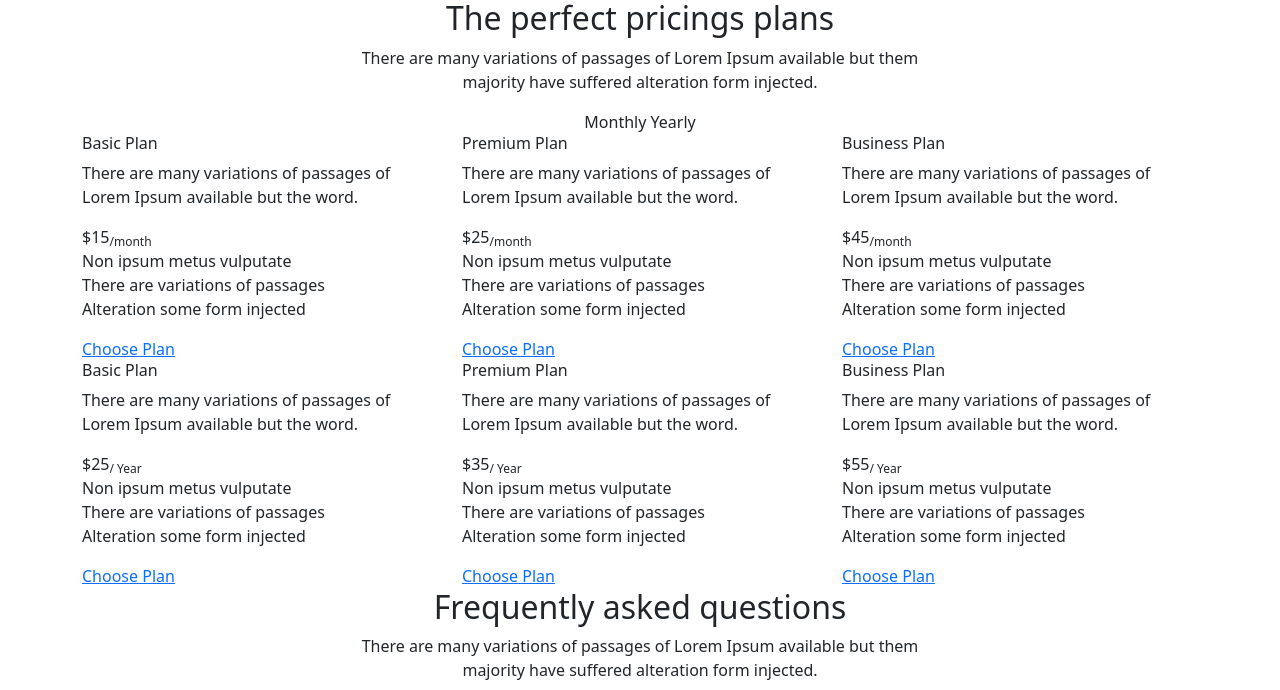
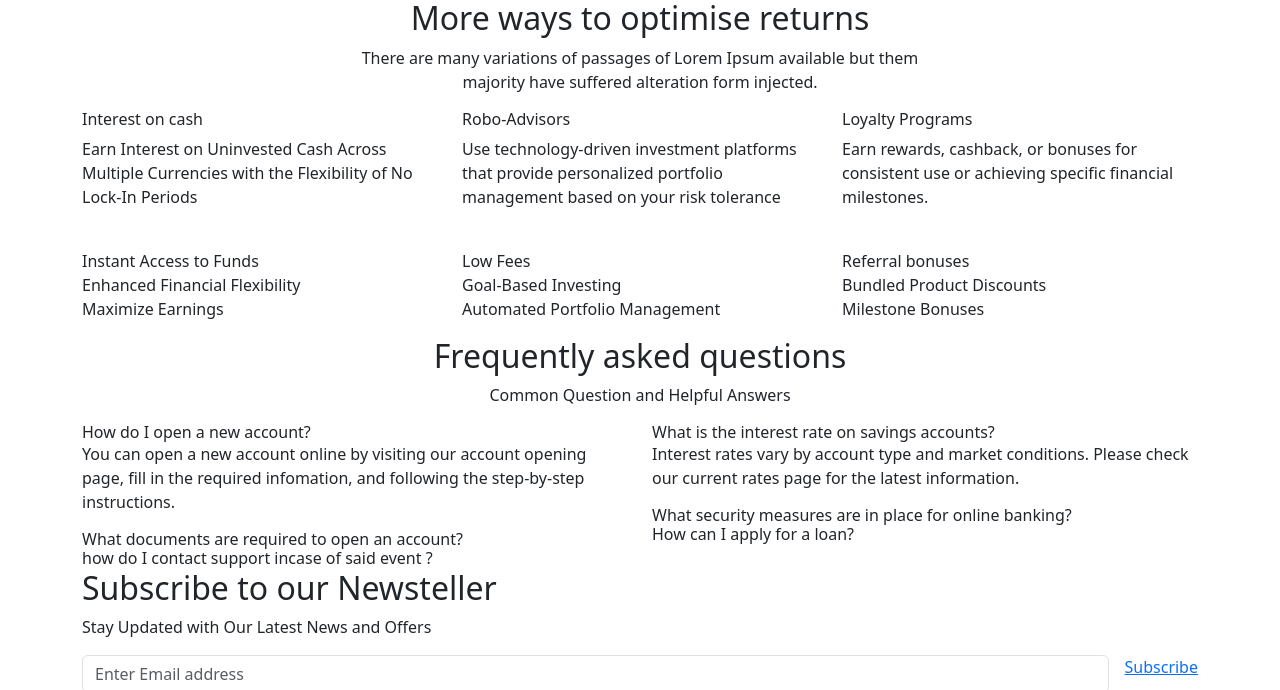
Before and after one commit to okoriek/banking, a Django app: page / in a window 1280 px wide. Shown: the part 4669-5359 px from the top of the page. Run offline with Django 5.2, Linux system fonts and the light colour scheme; data that the repository does not hold is empty; some libraries are stand-ins or nearby versions.

Commit message:
authentication

```diff
--- a/backend/templates/backend/home.html
+++ b/backend/templates/backend/home.html
@@ -2,6 +2,7 @@
 {% load static %}
 {% block title %}Echelonglobe - Home{% endblock %}
 {% block body %}
+
 <!-- banner section -->
 <section class="banner-saas-area">
     <img class="shape_img" src="{% static 'img/saas-app/grid.png' %}" alt="">
@@ -16,8 +17,8 @@
                 </h1>
                 <p class="wow fadeInUp" data-wow-delay="0.55s">Banking made simple, secure, and accessible from anywhere.</p>
                 <div class="d-flex flex-column flex-sm-row justify-content-center mt-25 subscribe-field">
-                    <a href="" data-wow-delay="0.5s"
-                        class="wow fadeInUp theme-btn theme-btn-lg mt-50">Get started now
+                    <a href="{% url 'register' %}" data-wow-delay="0.5s"
+                        class="wow fadeInUp theme-btn theme-btn-lg mt-50">Open Account
                         <i class="arrow_right-up"></i>
                     </a>
                     <a href="" class="wow fadeInUp mt-50 theme-btn theme-btn-lg theme-btn-alt"
@@ -225,14 +226,9 @@
 <section class="saas-pricing-area bg-white">
     <div class="container">
         <div class="saas-section-title text-center mb-60 wow fadeInUp" data-wow-delay="0.2s">
-            <h2>The perfect <span>pricings</span> plans</h2>
+            <h2>More ways to <span>optimise</span> returns</h2>
             <p>There are many variations of passages of Lorem Ipsum available but them<br> majority have
                 suffered alteration form injected.</p>
-        </div>
-        <div class="pricing_tab_btn active text-center">
-            <span>Monthly</span>
-            <span class="toggle"></span>
-            <span>Yearly</span>
         </div>
         <div class="pricing_inner">
             <div class="price_items month">
@@ -240,101 +236,40 @@
                     <div class="col-xl-4 col-md-6">
                         <div class="price_item wow fadeInUp">
                             <div class="price_header">
-                                <h6>Basic Plan</h6>
-                                <p>There are many variations of passages of Lorem Ipsum available but the
-                                    word.</p>
+                                <h6>Interest on cash</h6>
+                                <p>Earn Interest on Uninvested Cash Across Multiple Currencies with the Flexibility of No Lock-In Periods</p>
                             </div>
-                            <div class="price">$15<sub>/month</sub></div>
-                            <ul class="service_list list-unstyled">
-                                <li><i class="icon_check_alt"></i>Non ipsum metus vulputate</li>
-                                <li><i class="icon_check_alt"></i>There are variations of passages</li>
-                                <li><i class="icon_check_alt"></i>Alteration some form injected</li>
+                            <ul class="service_list list-unstyled pt-4">
+                                <li><i class="icon_check_alt"></i>Instant Access to Funds</li>
+                                <li><i class="icon_check_alt"></i>Enhanced Financial Flexibility</li>
+                                <li><i class="icon_check_alt"></i>Maximize Earnings</li>
                             </ul>
-                            <a href="" class="price_btn theme-btn theme-btn-alt">Choose Plan</a>
                         </div>
                     </div>
                     <div class="col-xl-4 col-md-6">
                         <div class="price_item wow fadeInUp">
                             <div class="price_header">
-                                <h6>Premium Plan</h6>
-                                <p>There are many variations of passages of Lorem Ipsum available but the
-                                    word.</p>
+                                <h6>Robo-Advisors</h6>
+                                <p>Use technology-driven investment platforms that provide personalized portfolio management based on your risk tolerance</p>
                             </div>
-                            <div class="price">$25<sub>/month</sub></div>
-                            <ul class="service_list list-unstyled">
-                                <li><i class="icon_check_alt"></i>Non ipsum metus vulputate</li>
-                                <li><i class="icon_check_alt"></i>There are variations of passages</li>
-                                <li><i class="icon_check_alt"></i>Alteration some form injected</li>
+                            <ul class="service_list list-unstyled pt-4">
+                                <li><i class="icon_check_alt"></i>Low Fees</li>
+                                <li><i class="icon_check_alt"></i>Goal-Based Investing</li>
+                                <li><i class="icon_check_alt"></i>Automated Portfolio Management</li>
                             </ul>
-                            <a href="" class="price_btn theme-btn theme-btn-alt">Choose Plan</a>
                         </div>
                     </div>
                     <div class="col-xl-4 col-md-6">
                         <div class="price_item wow fadeInUp">
                             <div class="price_header">
-                                <h6>Business Plan</h6>
-                                <p>There are many variations of passages of Lorem Ipsum available but the
-                                    word.</p>
+                                <h6>Loyalty Programs</h6>
+                                <p>Earn rewards, cashback, or bonuses for consistent use or achieving specific financial milestones.</p>
                             </div>
-                            <div class="price">$45<sub>/month</sub></div>
-                            <ul class="service_list list-unstyled">
-                                <li><i class="icon_check_alt"></i>Non ipsum metus vulputate</li>
-                                <li><i class="icon_check_alt"></i>There are variations of passages</li>
-                                <li><i class="icon_check_alt"></i>Alteration some form injected</li>
+                            <ul class="service_list list-unstyled pt-4">
+                                <li><i class="icon_check_alt"></i>Referral bonuses</li>
+                                <li><i class="icon_check_alt"></i>Bundled Product Discounts</li>
+                                <li><i class="icon_check_alt"></i>Milestone Bonuses</li>
                             </ul>
-                            <a href="" class="price_btn theme-btn theme-btn-alt">Choose Plan</a>
-                        </div>
-                    </div>
-                </div>
-            </div>
-            <div class="price_items year">
-                <div class="row justify-content-center">
-                    <div class="col-xl-4 col-md-6">
-                        <div class="price_item wow fadeInUp">
-                            <div class="price_header">
-                                <h6>Basic Plan</h6>
-                                <p>There are many variations of passages of Lorem Ipsum available but the
-                                    word.</p>
-                            </div>
-                            <div class="price">$25<sub>/ Year</sub></div>
-                            <ul class="service_list list-unstyled">
-                                <li><i class="icon_check_alt"></i>Non ipsum metus vulputate</li>
-                                <li><i class="icon_check_alt"></i>There are variations of passages</li>
-                                <li><i class="icon_check_alt"></i>Alteration some form injected</li>
-                            </ul>
-                            <a href="" class="price_btn theme-btn theme-btn-alt">Choose Plan</a>
-                        </div>
-                    </div>
-                    <div class="col-xl-4 col-md-6">
-                        <div class="price_item wow fadeInUp">
-                            <div class="price_header">
-                                <h6>Premium Plan</h6>
-                                <p>There are many variations of passages of Lorem Ipsum available but the
-                                    word.</p>
-                            </div>
-                            <div class="price">$35<sub>/ Year</sub></div>
-                            <ul class="service_list list-unstyled">
-                                <li><i class="icon_check_alt"></i>Non ipsum metus vulputate</li>
-                                <li><i class="icon_check_alt"></i>There are variations of passages</li>
-                                <li><i class="icon_check_alt"></i>Alteration some form injected</li>
-                            </ul>
-                            <a href="" class="price_btn theme-btn theme-btn-alt">Choose Plan</a>
-                        </div>
-                    </div>
-                    <div class="col-xl-4 col-md-6">
-                        <div class="price_item wow fadeInUp">
-                            <div class="price_header">
-                                <h6>Business Plan</h6>
-                                <p>There are many variations of passages of Lorem Ipsum available but the
-                                    word.</p>
-                            </div>
-                            <div class="price">$55<sub>/ Year</sub></div>
-                            <ul class="service_list list-unstyled">
-                                <li><i class="icon_check_alt"></i>Non ipsum metus vulputate</li>
-                                <li><i class="icon_check_alt"></i>There are variations of passages</li>
-                                <li><i class="icon_check_alt"></i>Alteration some form injected</li>
-                            </ul>
-                            <a href="" class="price_btn theme-btn theme-btn-alt">Choose Plan</a>
                         </div>
                     </div>
                 </div>
@@ -349,8 +284,7 @@
     <div class="container">
         <div class="saas-section-title text-center mb-60 wow fadeInUp" data-wow-delay="0.2s">
             <h2>Frequently asked <span>questions</span></h2>
-            <p>There are many variations of passages of Lorem Ipsum available but them<br> majority have
-                suffered alteration form injected.</p>
+            <p>Common Question and Helpful Answers</p>
         </div>
         <div class="row">
             <div class="col-lg-6">
@@ -359,16 +293,14 @@
                         <div class="faq-header" id="headingOne">
                             <h6 class="mb-0" data-bs-toggle="collapse" data-bs-target="#collapseOne"
                                 aria-expanded="true" aria-controls="collapseOne">
-                                How do I reset my password?<i class="icon_plus"></i><i
+                                How do I open a new account?<i class="icon_plus"></i><i
                                     class="icon_minus-06"></i>
                             </h6>
                         </div>
                         <div id="collapseOne" class="collapse show" aria-labelledby="headingOne"
                             data-bs-parent="#accordionExample">
                             <div class="faq-body">
-                                <p> To reset your password, go to the login page and click on the "Forgot
-                                    Password" link. You will be prompted to enter your email address and a reset
-                                    link will be sent to you.</p>
+                                <p> You can open a new account online by visiting our account opening page, fill in the required infomation, and following the step-by-step instructions.</p>
                             </div>
                         </div>
                     </div>
@@ -377,16 +309,14 @@
                         <div class="faq-header" id="headingTwo">
                             <h6 class="mb-0 collapsed" data-bs-toggle="collapse" data-bs-target="#collapseTwo"
                                 aria-expanded="true" aria-controls="collapseTwo">
-                                What payment methods do you accept and how do I track my purchase order?<i
+                                What documents are required to open an account?<i
                                     class="icon_plus"></i><i class="icon_minus-06"></i>
                             </h6>
                         </div>
                         <div id="collapseTwo" class="collapse" aria-labelledby="headingTwo"
                             data-bs-parent="#accordionExample">
                             <div class="faq-body">
-                                <p> To reset your password, go to the login page and click on the "Forgot
-                                    Password" link. You will be prompted to enter your email address and a reset
-                                    link will be sent to you.</p>
+                                <p> To open an account, you'll need a government-issued ID (like a passport or driver’s license), proof of address, and your Social Security Number or equivalent.</p>
                             </div>
                         </div>
                     </div>
@@ -395,17 +325,14 @@
                         <div class="faq-header" id="headingThree">
                             <h6 class="mb-0 collapsed" data-bs-toggle="collapse" data-bs-target="#collapseThree"
                                 aria-expanded="true" aria-controls="collapseThree">
-                                What is your return policy and how do I contact
-                                support incase of said event ?<i class="icon_plus"></i><i
-                                    class="icon_minus-06"></i>
+                                how do I contact support incase of said event ?<i class="icon_plus"></i><i
+                                class="icon_minus-06"></i>
                             </h6>
                         </div>
                         <div id="collapseThree" class="collapse" aria-labelledby="headingThree"
                             data-bs-parent="#accordionExample">
                             <div class="faq-body">
-                                <p> To reset your password, go to the login page and click on the "Forgot
-                                    Password" link. You will be prompted to enter your email address and a reset
-                                    link will be sent to you.</p>
+                                <p> To dispute a transaction, log in to your online banking account, navigate to the livechat support system all questions will be answered and solved swiftly</p>
                             </div>
                         </div>
                     </div>
@@ -417,16 +344,14 @@
                         <div class="faq-header" id="headingFour">
                             <h6 class="mb-0" data-bs-toggle="collapse" data-bs-target="#collapseFour"
                                 aria-expanded="true" aria-controls="collapseFour">
-                                What is a mutual fund and how does compound interest builds up ?<i
+                                What is the interest rate on savings accounts?<i
                                     class="icon_plus"></i><i class="icon_minus-06"></i>
                             </h6>
                         </div>
                         <div id="collapseFour" class="collapse show" aria-labelledby="headingFour"
                             data-bs-parent="#accordionExample2">
                             <div class="faq-body">
-                                <p> To reset your password, go to the login page and click on the "Forgot
-                                    Password" link. You will be prompted to enter your email address and a reset
-                                    link will be sent to you.</p>
+                                <p> Interest rates vary by account type and market conditions. Please check our current rates page for the latest information.</p>
                             </div>
                         </div>
                     </div>
@@ -435,16 +360,14 @@
                         <div class="faq-header" id="headingFive">
                             <h6 class="mb-0 collapsed" data-bs-toggle="collapse" data-bs-target="#collapseFive"
                                 aria-expanded="true" aria-controls="collapseFive">
-                                What budget is a financial plan that outlines your expected income and expenses
-                                ?<i class="icon_plus"></i><i class="icon_minus-06"></i>
+                                What security measures are in place for online banking?
+                                <i class="icon_plus"></i><i class="icon_minus-06"></i>
                             </h6>
                         </div>
                         <div id="collapseFive" class="collapse" aria-labelledby="headingFive"
                             data-bs-parent="#accordionExample2">
                             <div class="faq-body">
-                                <p> To reset your password, go to the login page and click on the "Forgot
-                                    Password" link. You will be prompted to enter your email address and a reset
-                                    link will be sent to you.</p>
+                                <p> Our online banking system uses advanced encryption, multi-factor authentication, and real-time fraud monitoring to protect your account information.</p>
                             </div>
                         </div>
                     </div>
@@ -453,16 +376,14 @@
                         <div class="faq-header" id="headingSix">
                             <h6 class="mb-0 collapsed" data-bs-toggle="collapse" data-bs-target="#collapseSix"
                                 aria-expanded="true" aria-controls="collapseSix">
-                                What is a strategy of spreading your investment across different asset classes
-                                ?<i class="icon_plus"></i><i class="icon_minus-06"></i>
+                                How can I apply for a loan?
+                                <i class="icon_plus"></i><i class="icon_minus-06"></i>
                             </h6>
                         </div>
                         <div id="collapseSix" class="collapse" aria-labelledby="headingSix"
                             data-bs-parent="#accordionExample2">
                             <div class="faq-body">
-                                <p> To reset your password, go to the login page and click on the "Forgot
-                                    Password" link. You will be prompted to enter your email address and a reset
-                                    link will be sent to you.</p>
+                                <p> You can apply for a loan online by filling out the application form in our Loans section, or you can visit a branch for in-person assistance..</p>
                             </div>
                         </div>
                     </div>
@@ -475,16 +396,12 @@
 <section class="saas-subscribe-area cta-4">
     <div class="container">
         <div class="cta-content wow fadeInUp" data-wow-delay="0.2s">
-            <h2 class="mb-10">Start your free trial !</h2>
-            <p>There are many variations of passages of Lorem Ipsum available.</p>
+            <h2 class="mb-10">Subscribe to our Newsteller</h2>
+            <p>Stay Updated with Our Latest News and Offers</p>
             <div class="d-flex flex-column flex-sm-row mt-30">
                 <input type="email" class="form-control" placeholder="Enter Email address">
                 <a href="#" class="input-append theme-btn theme-btn-lg ms-sm-3">Subscribe</a>
             </div>
-            <ul class="list-unstyled feature-list">
-                <li><i class="fas fa-check-circle"></i> Get 30 day free trial</li>
-                <li><i class="fas fa-check-circle"></i> No Spamming</li>
-            </ul>
         </div>
     </div>
     <img class="saas_dash_img wow fadeInUp" data-parallax='{"x": -40, "y": 50}' data-wow-delay="0.2s"
--- a/backend/templates/backend/login.html
+++ b/backend/templates/backend/login.html
@@ -1,6 +1,5 @@
-{% extends 'base.html' %}
 {% load static %}
-{% block title %}Echelonglobe - Sign in{% endblock %}
+{% block title %}Sign in{% endblock %}
 {% block body %}
 
 <form method="post">
--- a/backend/templates/base.html
+++ b/backend/templates/base.html
@@ -12,6 +12,7 @@
     <link rel="shortcut icon" href="img/favicon.png" type="image/x-icon">
 
     <!-- CSS here -->
+    <link rel="stylesheet" href="{% static 'css/custom.css' %}">
 
     <link rel="stylesheet" href="https://cdn.jsdelivr.net/npm/bootstrap@5.3.3/dist/css/bootstrap.min.css">
     <link rel="stylesheet" type="text/css" href="{% static 'css/elegant-icons.min.css' %}" media="all" />
@@ -80,7 +81,7 @@
                         {% if request.user.is_authenticated %}
                         <a class="theme-btn" href="">Sign in</a>
                         {% else %}
-                        <a class="theme-btn" href="">Open Account</a>
+                        <a class="theme-btn" href="{% url 'login' %}">Sign in</a>
                         {% endif %}
                         <div class="js-darkmode-btn" title="Toggle dark mode">
                             <label for="something" class="tab-btn tab-btns">
```
Also changed, not shown: other parts of backend/templates/base.html (+2 -1 lines).
